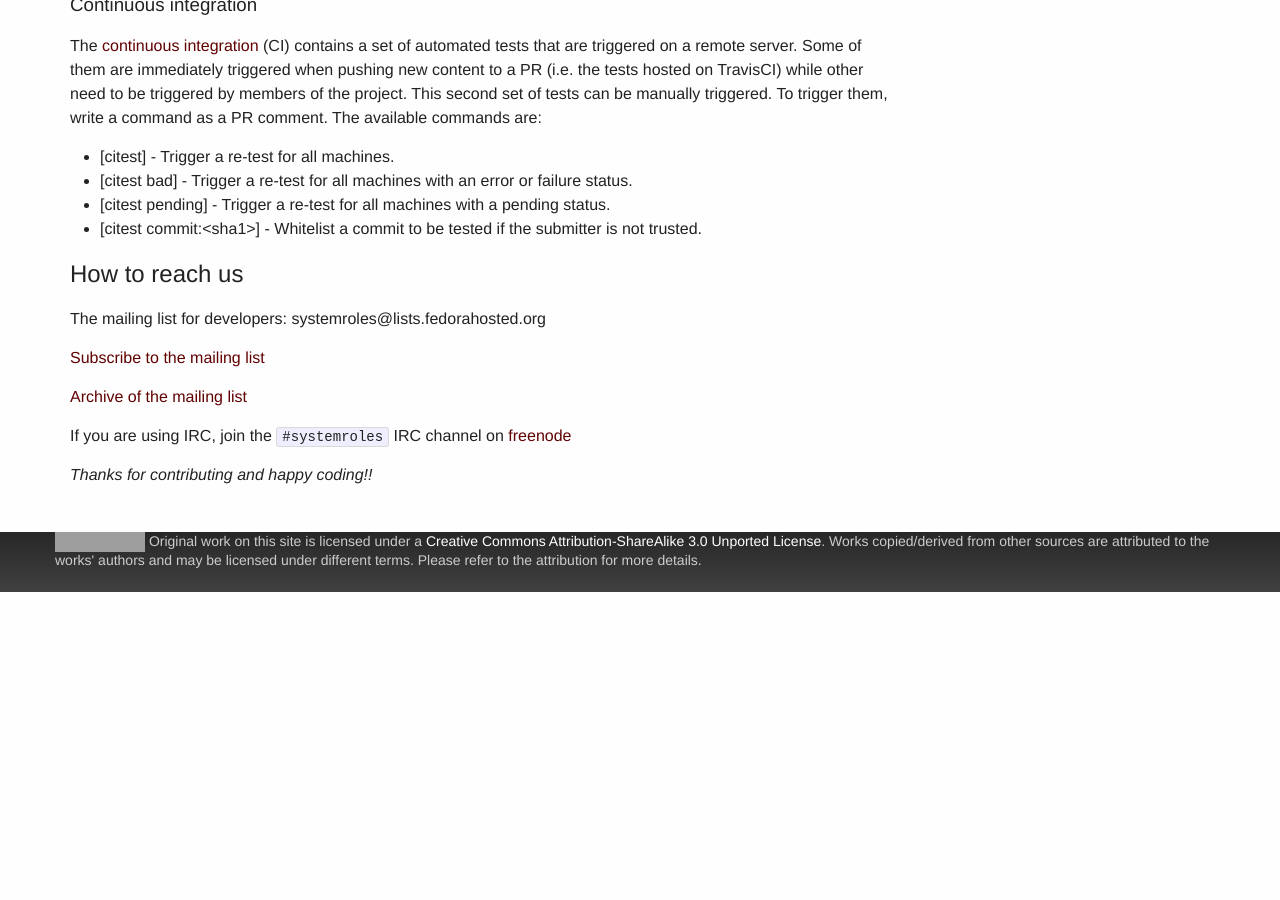
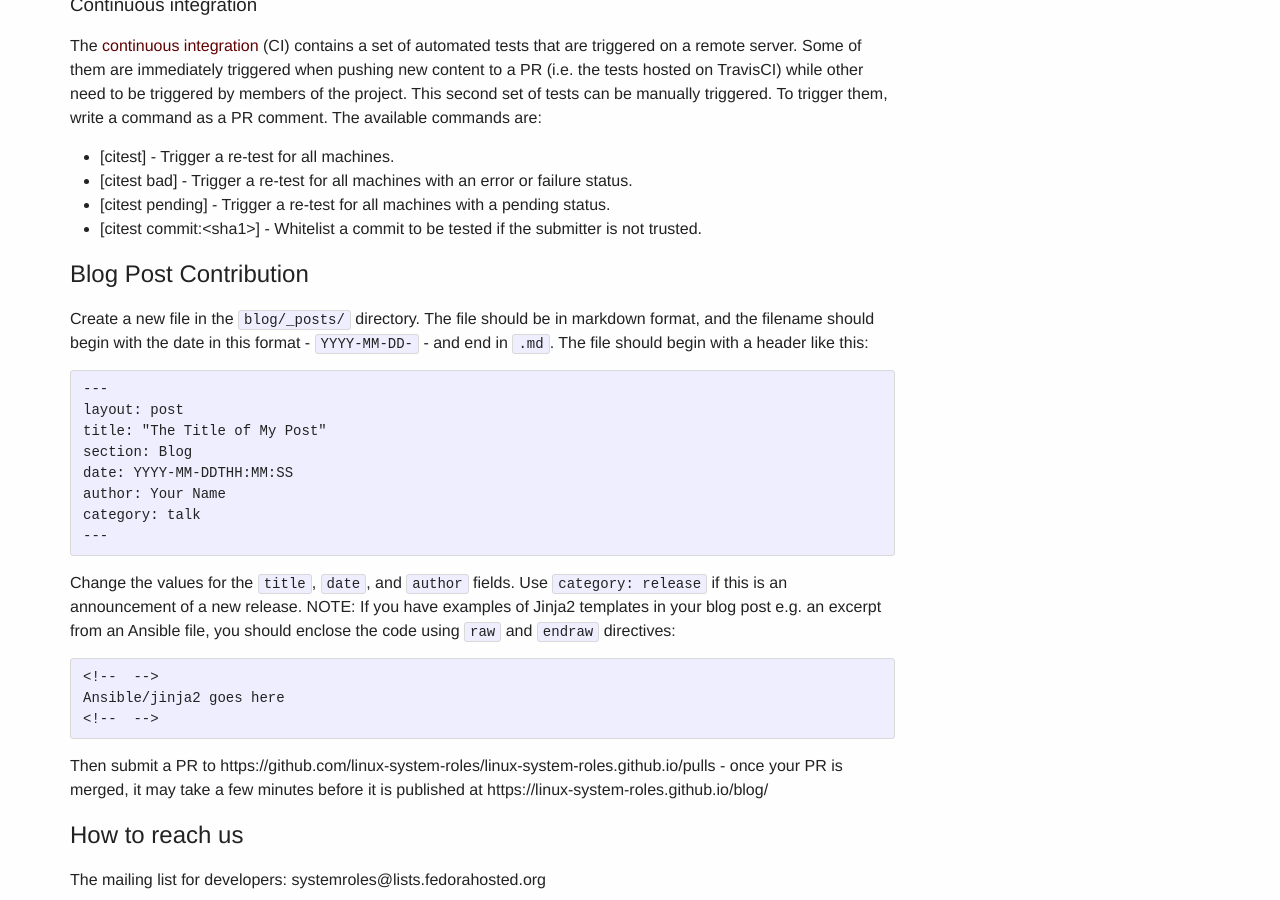
Before and after one commit to linux-system-roles/linux-system-roles.github.io, a Jekyll site: the page built from contribute.md, in a window 1280 px wide and 900 px high, scrolled down 4493 px. Built offline with Jekyll 4.4.1, drawn with Linux system fonts in a browser that asks for light colours; before the commit the page ends 5085 px from its top, so only the background shows below that; grey boxes are pictures that could not be loaded.

Commit message:
blog post how to

````diff
--- a/contribute.md
+++ b/contribute.md
@@ -235,6 +235,36 @@ comment. The available commands are:
 - [citest commit:<sha1\>] - Whitelist a commit to be tested if the submitter is not
 trusted.
 
+## Blog Post Contribution
+
+Create a new file in the `blog/_posts/` directory.  The file should be in
+markdown format, and the filename should begin with the date in this format -
+`YYYY-MM-DD-` - and end in `.md`.  The file should begin with a header like
+this:
+```yaml
+---
+layout: post
+title: "The Title of My Post"
+section: Blog
+date: YYYY-MM-DDTHH:MM:SS
+author: Your Name
+category: talk
+---
+```
+Change the values for the `title`, `date`, and `author` fields.  Use `category:
+release` if this is an announcement of a new release.  NOTE: If you have
+examples of Jinja2 templates in your blog post e.g. an excerpt from an Ansible
+file, you should enclose the code using `raw` and `endraw` directives:
+```
+<!-- {% raw %} -->
+Ansible/jinja2 goes here
+<!-- {% endraw %} -->
+```
+Then submit a PR to
+https://github.com/linux-system-roles/linux-system-roles.github.io/pulls - once
+your PR is merged, it may take a few minutes before it is published at
+https://linux-system-roles.github.io/blog/
+
 ## How to reach us
 The mailing list for developers: systemroles@lists.fedorahosted.org
 
````
